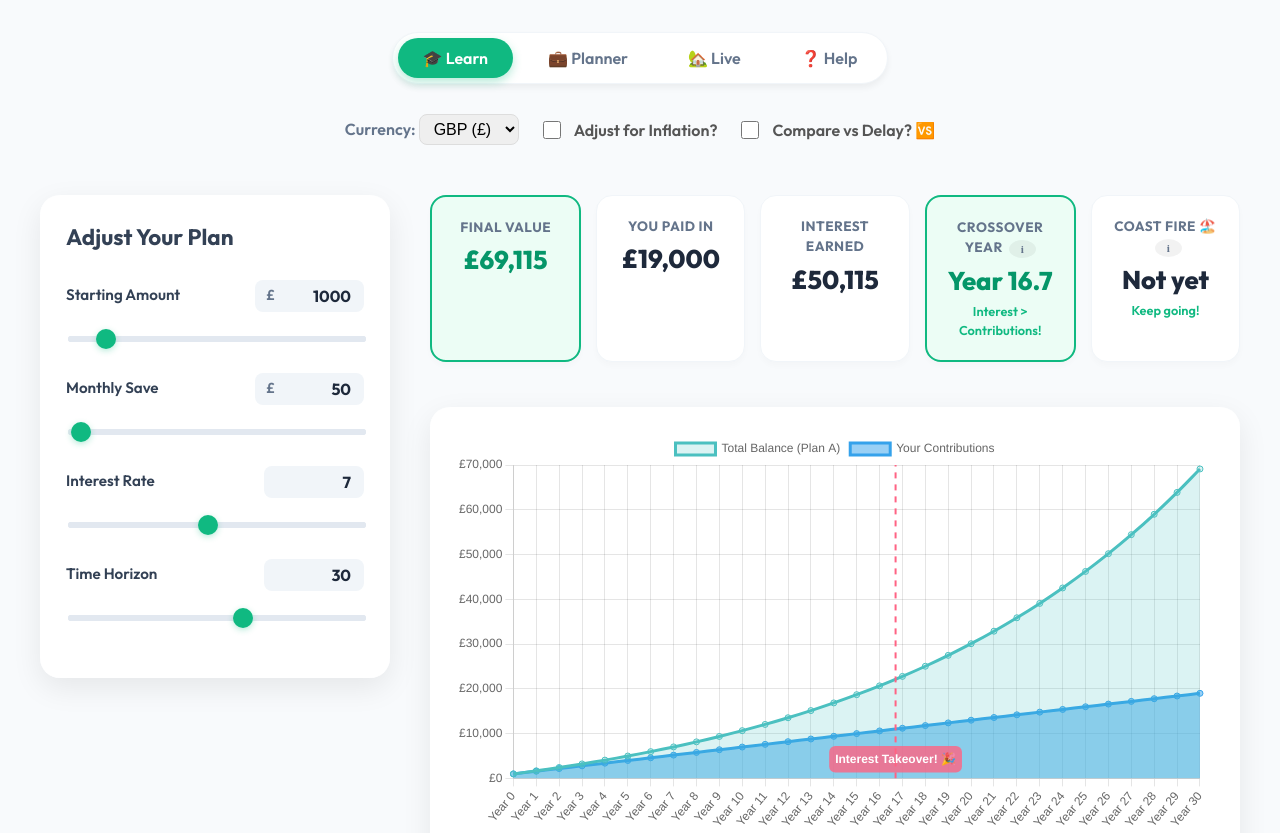
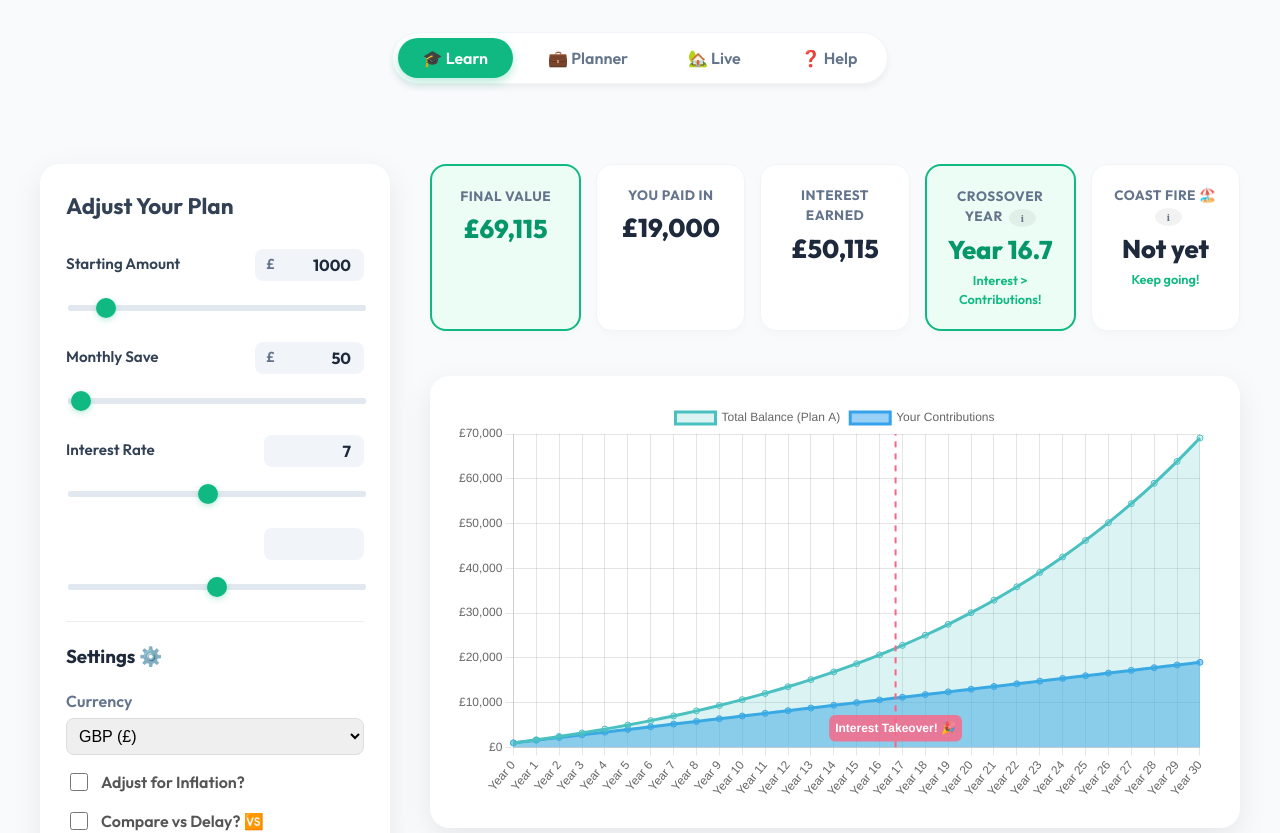
Before and after one commit to GavinRanton/compound-interest-calc, a React (Vite) app: page / in a window 1280 px wide. Shown: the part 185-1018 px from the top of the page. Built offline with nearby package versions, Linux system fonts and the light colour scheme.

Commit message:
Fix: Duplicate props causing build failure

```diff
--- a/src/App.jsx
+++ b/src/App.jsx
@@ -132,7 +132,11 @@ function App() {
     scenarioBDelay, setScenarioBDelay,
     openModal,
     onNavigate: setActiveTab,
-    formatCurrency, formatPercent, formatYears
+    formatCurrency, formatPercent, formatYears,
+    // Global Settings Props
+    setCurrency,
+    isInflationAdjusted, setIsInflationAdjusted,
+    inflationRate, setInflationRate
   };
 
   return (
@@ -146,77 +150,7 @@ function App() {
           <Tabs activeTab={activeTab} onTabChange={setActiveTab} />
         </div>
 
-        {/* Global Settings (Visible on Learn & Planner tabs primarily, but good to have accessible) */}
-        {activeTab !== 'drawdown' && (
-          <div className="settings-bar" style={{ marginTop: '20px', display: 'flex', justifyContent: 'center', gap: '20px', alignItems: 'center', flexWrap: 'wrap' }}>
-            <div className="setting-group">
-              <label style={{ fontWeight: '600', color: 'var(--text-muted)' }}>Currency: </label>
-              <select
-                value={currency}
-                onChange={(e) => setCurrency(e.target.value)}
-                style={{ padding: '5px 10px', borderRadius: '8px', border: '1px solid #ddd', fontSize: '1rem' }}
-              >
-                <option value="£">GBP (£)</option>
-                <option value="$">USD ($)</option>
-                <option value="€">EUR (€)</option>
-              </select>
-            </div>
-
-            <div className="setting-group" style={{ display: 'flex', alignItems: 'center', gap: '10px' }}>
-              <label className="checkbox-label" style={{ marginBottom: 0 }}>
-                <input
-                  type="checkbox"
-                  checked={isInflationAdjusted}
-                  onChange={(e) => setIsInflationAdjusted(e.target.checked)}
-                />
-                Adjust for Inflation?
-              </label>
-            </div>
-
-            {activeTab === 'education' && (
-              <div className="setting-group" style={{ display: 'flex', alignItems: 'center', gap: '10px' }}>
-                <label className="checkbox-label" style={{ marginBottom: 0 }}>
-                  <input
-                    type="checkbox"
-                    checked={showComparison}
-                    onChange={(e) => setShowComparison(e.target.checked)}
-                  />
-                  Compare vs Delay? 🆚
-                </label>
-              </div>
-            )}
-          </div>
-        )}
-
-        {isInflationAdjusted && activeTab !== 'drawdown' && (
-          <div style={{ maxWidth: '400px', margin: '20px auto 10px' }}>
-            <Slider
-              label="Inflation Rate"
-              value={inflationRate}
-              onChange={setInflationRate}
-              min={0} max={15} step={0.5}
-              unit="%"
-              formatFn={(v) => `${v}%`}
-            />
-          </div>
-        )}
-
-        {showComparison && activeTab === 'education' && (
-          <div style={{ maxWidth: '400px', margin: '10px auto 0', background: '#fff3cd', padding: '15px', borderRadius: '12px', border: '1px solid #ffeeba' }}>
-            <Slider
-              label="Delay Start by (Years)"
-              value={scenarioBDelay}
-              onChange={setScenarioBDelay}
-              min={1} max={20} step={1}
-              unit=" yrs"
-              formatFn={(v) => `${v} yrs`}
-            />
-            <div style={{ textAlign: 'center', fontSize: '0.9rem', color: '#856404' }}>
-              <strong>Cost of waiting {scenarioBDelay} years:</strong> <br />
-              You lose {formatCurrency(finalBalance - comparisonFinalBalance)}! 😱
-            </div>
-          </div>
-        )}
+        {/* Global Settings moved to Sidebar in views */}
       </header>
 
       {/* Views */}
--- a/src/views/EducationView.jsx
+++ b/src/views/EducationView.jsx
@@ -13,7 +13,9 @@ const EducationView = ({
     finalBalance, totalContributed, totalInterest,
     crossoverYear, coastFireYear,
     comparisonBalanceData,
-    openModal, formatCurrency, formatPercent, formatYears
+    showComparison, setShowComparison, scenarioBDelay, setScenarioBDelay,
+    openModal, formatCurrency, formatPercent, formatYears,
+    setCurrency, isInflationAdjusted, setIsInflationAdjusted, inflationRate, setInflationRate
 }) => {
     return (
         <main className="main-grid">
@@ -49,13 +51,73 @@ const EducationView = ({
                 />
 
                 <Slider
-                    label="Time Horizon"
-                    value={years}
-                    onChange={setYears}
-                    min={1} max={50} step={1}
-                    unit=""
                     formatFn={formatYears}
                 />
+
+                <hr style={{ margin: '20px 0', border: 'none', borderTop: '1px solid #eee' }} />
+
+                <h3>Settings ⚙️</h3>
+
+                <div className="setting-group" style={{ marginBottom: '15px' }}>
+                    <label style={{ fontWeight: '600', color: 'var(--text-muted)', display: 'block', marginBottom: '5px' }}>Currency</label>
+                    <select
+                        value={currency}
+                        onChange={(e) => setCurrency(e.target.value)}
+                        style={{ padding: '8px', borderRadius: '8px', border: '1px solid #ddd', fontSize: '1rem', width: '100%' }}
+                    >
+                        <option value="£">GBP (£)</option>
+                        <option value="$">USD ($)</option>
+                        <option value="€">EUR (€)</option>
+                    </select>
+                </div>
+
+                <div className="setting-group">
+                    <label className="checkbox-label" style={{ marginBottom: isInflationAdjusted ? '10px' : '0' }}>
+                        <input
+                            type="checkbox"
+                            checked={isInflationAdjusted}
+                            onChange={(e) => setIsInflationAdjusted(e.target.checked)}
+                        />
+                        Adjust for Inflation?
+                    </label>
+
+                    {isInflationAdjusted && (
+                        <Slider
+                            label="Inflation Rate"
+                            value={inflationRate}
+                            onChange={setInflationRate}
+                            min={0} max={15} step={0.5}
+                            unit="%"
+                            formatFn={(v) => `${v}%`}
+                        />
+                    )}
+                </div>
+
+                <div className="setting-group" style={{ marginTop: '15px' }}>
+                    <label className="checkbox-label" style={{ marginBottom: showComparison ? '10px' : '0' }}>
+                        <input
+                            type="checkbox"
+                            checked={showComparison}
+                            onChange={(e) => setShowComparison(e.target.checked)}
+                        />
+                        Compare vs Delay? 🆚
+                    </label>
+                    {showComparison && (
+                        <div style={{ marginTop: '10px', paddingLeft: '10px', borderLeft: '3px solid #f59e0b' }}>
+                            <Slider
+                                label="Delay Start by"
+                                value={scenarioBDelay}
+                                onChange={setScenarioBDelay}
+                                min={1} max={10} step={1}
+                                unit=" yrs"
+                                formatFn={(v) => `${v} yrs`}
+                            />
+                            <div style={{ textAlign: 'center', fontSize: '0.8rem', color: '#856404', marginTop: '5px' }}>
+                                Loss: <strong>{formatCurrency(finalBalance - (comparisonBalanceData ? comparisonBalanceData[comparisonBalanceData.length - 1] : 0))}</strong>
+                            </div>
+                        </div>
+                    )}
+                </div>
             </section>
 
             <section className="viz-panel">
--- a/src/views/PlannerView.jsx
+++ b/src/views/PlannerView.jsx
@@ -14,7 +14,8 @@ const PlannerView = ({
     totalContributed, totalInterest,
     crossoverYear, coastFireYear,
     showComparison, setShowComparison, scenarioBDelay, setScenarioBDelay,
-    openModal, onNavigate, formatCurrency, formatPercent, formatYears
+    openModal, onNavigate, formatCurrency, formatPercent, formatYears,
+    setCurrency, isInflationAdjusted, setIsInflationAdjusted, inflationRate, setInflationRate
 }) => {
     // Local state for Age based planning
     // We initialise local state based on the global state prop 'years'
@@ -100,6 +101,45 @@ const PlannerView = ({
                     unit=""
                     formatFn={formatPercent}
                 />
+
+                <hr style={{ margin: '20px 0', border: 'none', borderTop: '1px solid #eee' }} />
+
+                <h3>Settings ⚙️</h3>
+
+                <div className="setting-group" style={{ marginBottom: '15px' }}>
+                    <label style={{ fontWeight: '600', color: 'var(--text-muted)', display: 'block', marginBottom: '5px' }}>Currency</label>
+                    <select
+                        value={currency}
+                        onChange={(e) => setCurrency(e.target.value)}
+                        style={{ padding: '8px', borderRadius: '8px', border: '1px solid #ddd', fontSize: '1rem', width: '100%' }}
+                    >
+                        <option value="£">GBP (£)</option>
+                        <option value="$">USD ($)</option>
+                        <option value="€">EUR (€)</option>
+                    </select>
+                </div>
+
+                <div className="setting-group">
+                    <label className="checkbox-label" style={{ marginBottom: isInflationAdjusted ? '10px' : '0' }}>
+                        <input
+                            type="checkbox"
+                            checked={isInflationAdjusted}
+                            onChange={(e) => setIsInflationAdjusted(e.target.checked)}
+                        />
+                        Adjust for Inflation?
+                    </label>
+
+                    {isInflationAdjusted && (
+                        <Slider
+                            label="Inflation Rate"
+                            value={inflationRate}
+                            onChange={setInflationRate}
+                            min={0} max={15} step={0.5}
+                            unit="%"
+                            formatFn={(v) => `${v}%`}
+                        />
+                    )}
+                </div>
 
                 <hr style={{ margin: '20px 0', border: 'none', borderTop: '1px solid #eee' }} />
 
```
